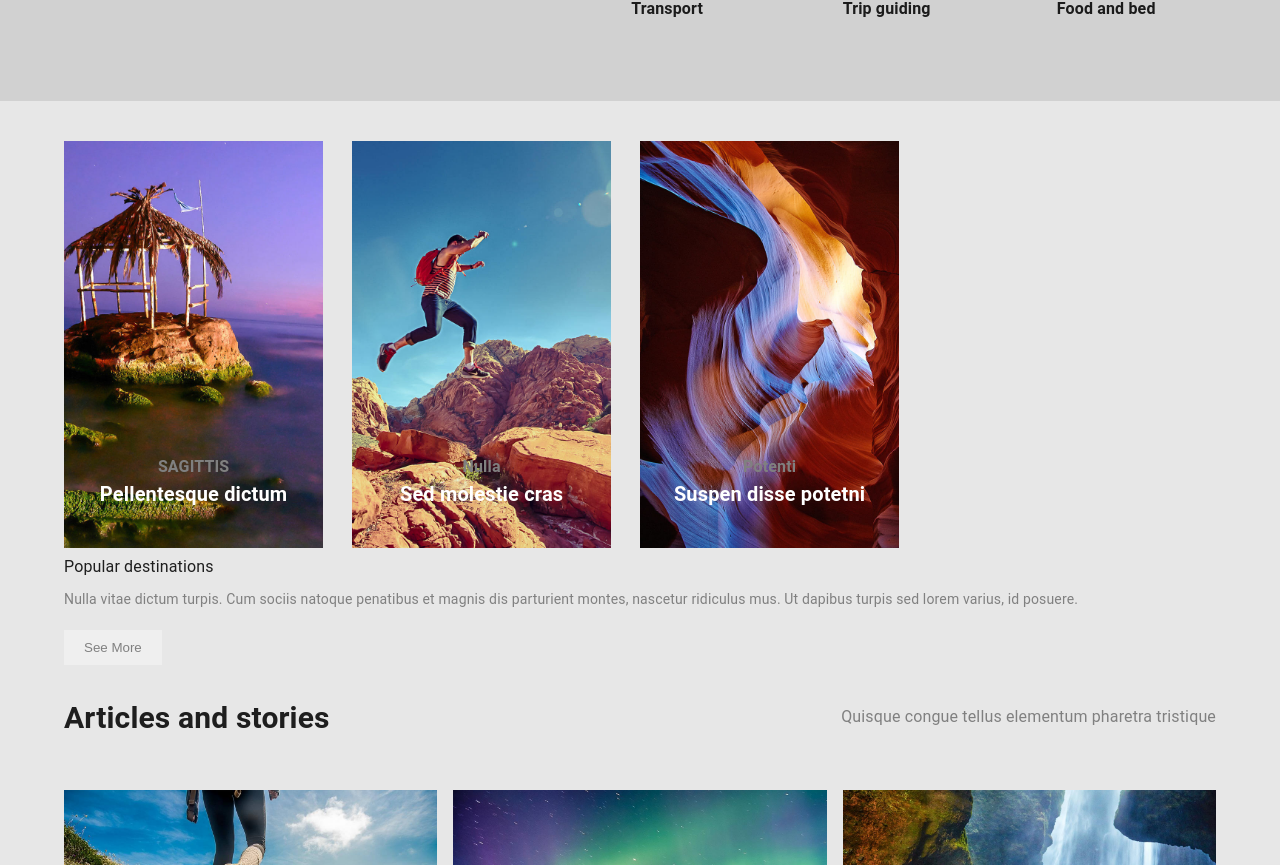
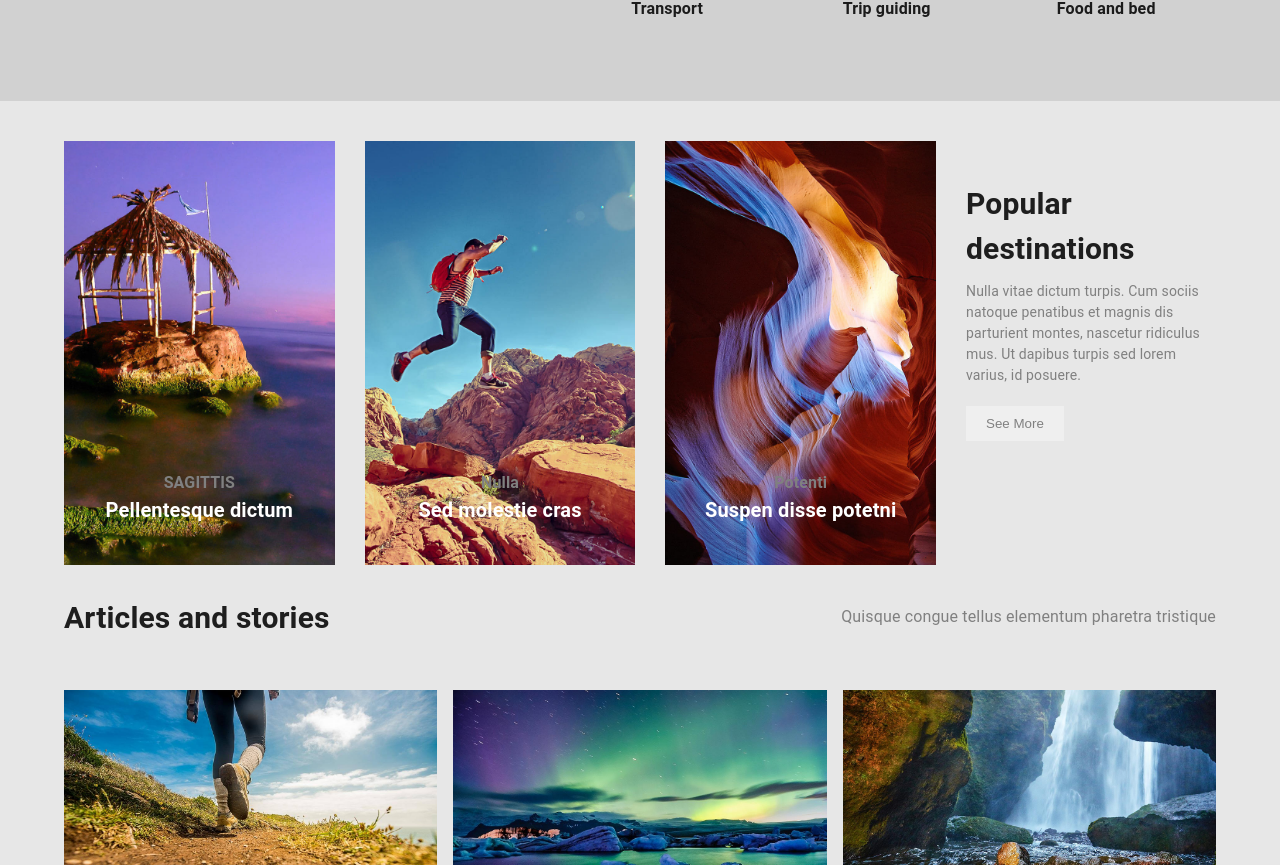
Before and after one commit to VladislavFuklev/React-my-project, a React (Create React App) app: page / in a window 1280 px wide. Shown: the part 472-1337 px from the top of the page. Built offline with nearby package versions, Linux system fonts and the light colour scheme.

Commit message:
пофиксил анимацию первый статей

```diff
--- a/src/components/Articles/Articles.scss
+++ b/src/components/Articles/Articles.scss
@@ -22,7 +22,7 @@
     background: rgb(231, 231, 231);
 }
 .articles__img{
-
+    height: 100%;
     img {
         width: 100%;
     }
--- a/src/components/Popular/Popular.js
+++ b/src/components/Popular/Popular.js
@@ -10,7 +10,7 @@ export function Popular() {
     <>
       <section className="popular-section">
         <Container>
-          <Grid container >
+          <Grid container gap="30px" wrap >
             {popular.map(
               ({
                 image,
@@ -20,7 +20,7 @@ export function Popular() {
                 descriptionText,
                 id,
               }) => (
-                <Grid item xs={12} sm={6} md={3} key={id}>
+                <Grid item xs={12} sm={6} md={5} key={id}>
                   <PopularDescr
                     image={image}
                     title={title}
--- a/src/components/Popular/Popular.scss
+++ b/src/components/Popular/Popular.scss
@@ -1,19 +1,23 @@
-.popular-img {
-    width: 90%;
-    transition: 0.5s;
-
-    &:hover {
-        transform: scale(1.05)
-    }
-}
-
 .popular-top {
     overflow: hidden;
+    position: relative;
+    justify-content: center;
+    height: 424px;
+    &:hover .popular-title{
+        background-color: rgb(0, 0, 0);
+        transition: 0.5s;
+        color: white;
+    }
 
-    position: relative;
-    display: flex;
-    align-items: flex-end;
-    flex-wrap: wrap;
+    img {
+        width: 100%;
+        transition: 0.5s;
+
+        &:hover {
+            transform: scale(1.05);
+        }
+
+    }
 }
 
 .popular-title {
@@ -21,9 +25,11 @@
     font-weight: bold;
     color: white;
     position: absolute;
+    bottom: 0;
     text-align: center;
-    width: 90%;
-    height: 100px;
+    width: 100%;
+    padding-bottom: 40px;
+    padding-top: 20px;
 
     p {
         font-size: 16px;
@@ -33,14 +39,20 @@
 
 .popular-section {
     background-color: rgb(231, 231, 231);
-    ;
     padding-top: 40px;
+}
+
+.destinations-title {
+    margin-top: 40px;
+    font-size: 30px;
+    font-weight: bold;
 }
 
 .destinations-text {
     color: gray;
     font-size: 14px;
     margin-top: 10px;
+    width: 250px;
 }
 
 .destinations-btn {
```
